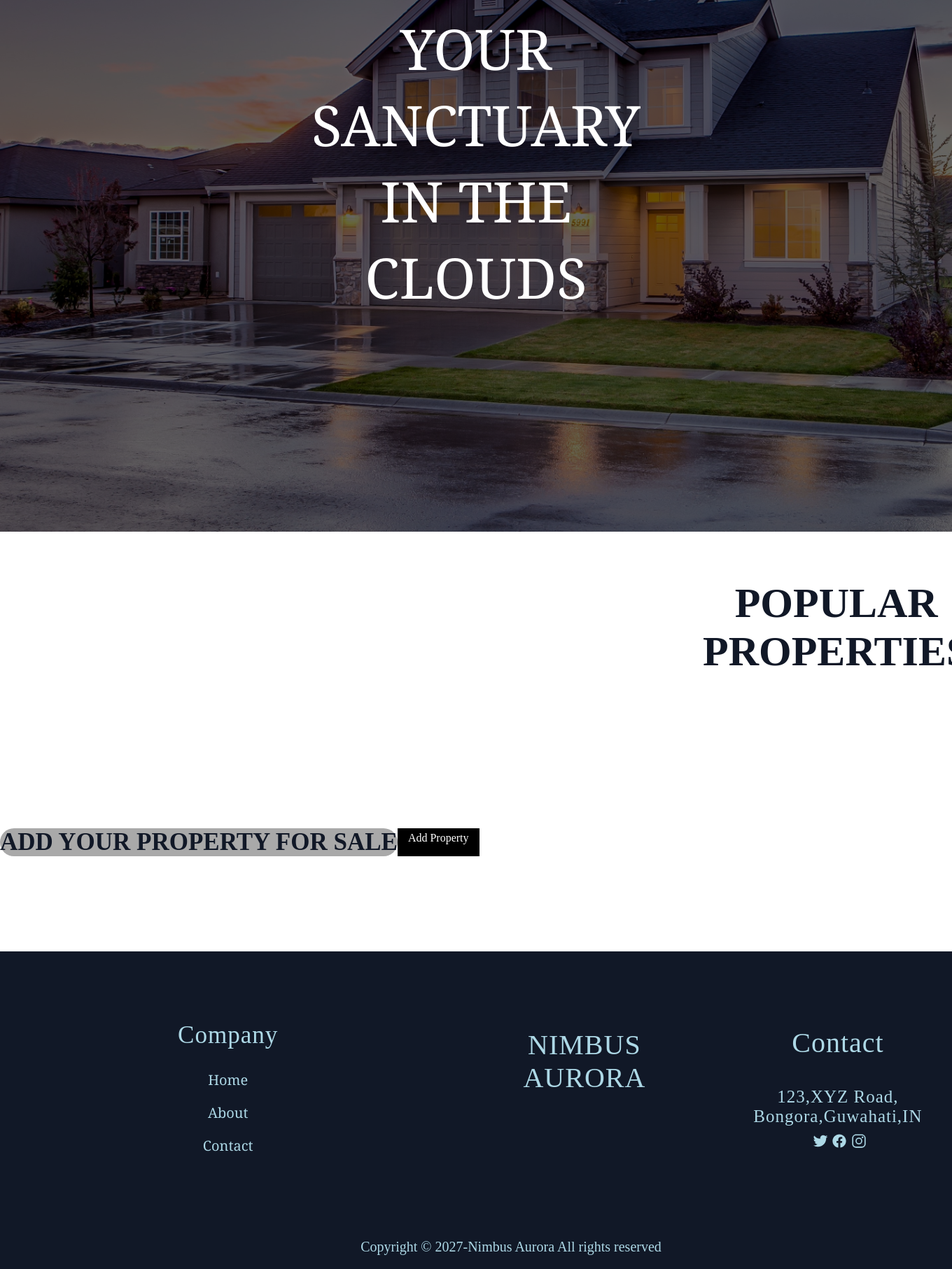
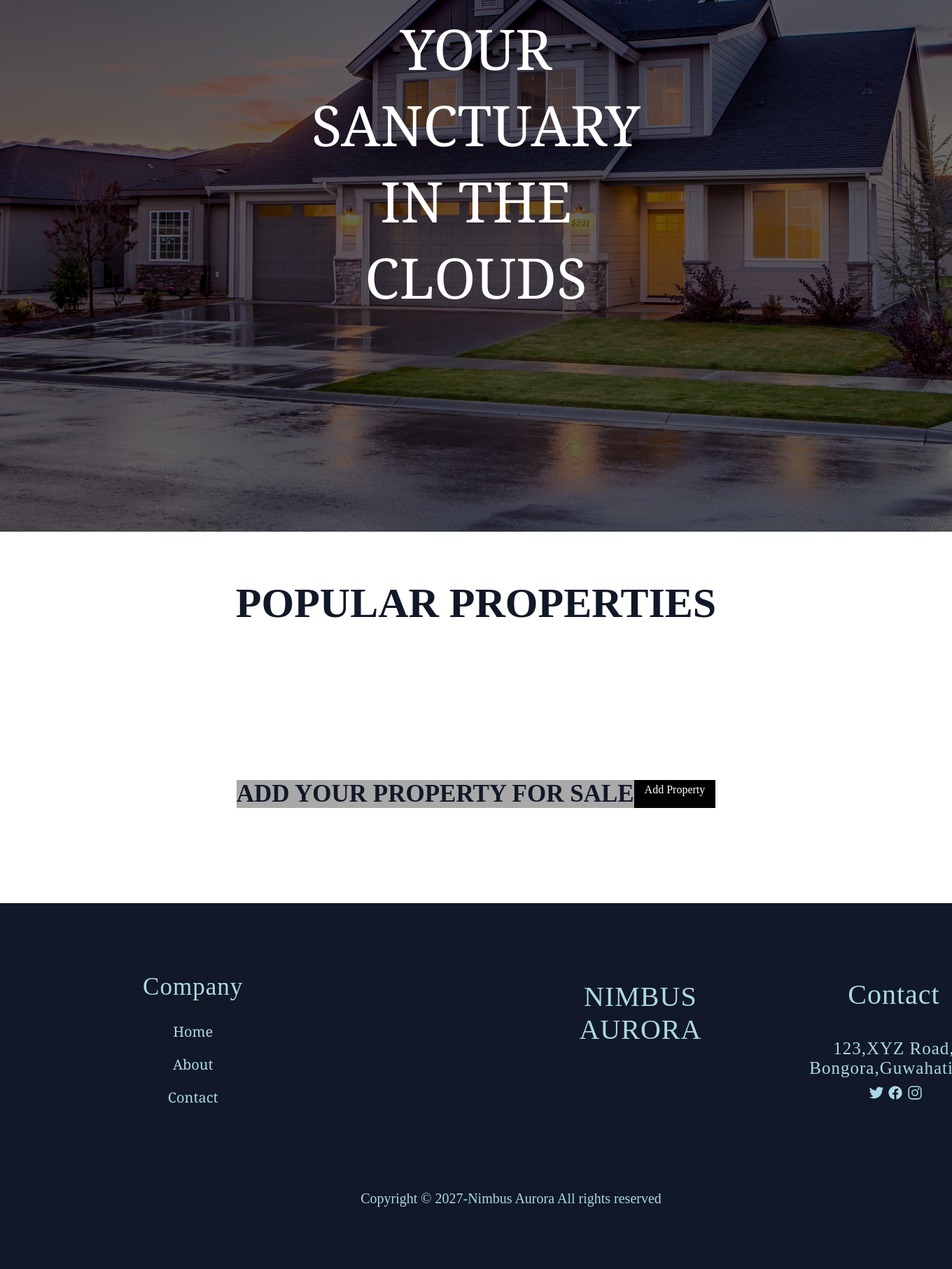
Before and after one commit to anant-357/DBMS_IIITG_Project, a Flask app: page / in a window 1360 px wide; the page is wider, and only the part inside the window is pictured. Shown: the part 200-2014 px from the top of that part at 70% size. After the commit the page ends 1925 px from the top of that part, so only its background shows below. Run offline with Flask 3, Linux system fonts and the light colour scheme; data that the repository does not hold is empty; parts of the project's set-up code (start-up, migrations or seed data) failed here and were passed over.

Commit message:
updated css

```diff
--- a/static/css/styles.css
+++ b/static/css/styles.css
@@ -123,13 +123,13 @@
 }
 
 .wrapper {
-  position: absolute;
+  position: fixed;
   width: 420px;
   height: 450px;
   background: transparent;
   border: 2px solid lightblue;
   border-radius: 20px;
-  backdrop-filter: blur(20px);
+  backdrop-filter: blur(10px);
   box-shadow: 0 0 30px rgba(0, 0, 0, 0.5);
   justify-content: center;
   align-items: center;
@@ -137,7 +137,6 @@
   flex-direction: column;
   justify-content: center;
   overflow: hidden;
-  /* transition: height .2s ease; */
   transform: scale(0);
   transition: transform 0.5s ease, height 0.2s ease;
 }
@@ -152,9 +151,6 @@
 
 .wrapper .form-box {
   width: 100%;
-  /* height: 10%; */
-  /* padding: 80px; */
-  /* height: 100vh; */
 }
 
 .wrapper .form-box.login {
@@ -592,6 +588,7 @@
   padding: 100px 15%;
   color: lightblue;
   display: flex;
+  overflow: hidden;
 }
 
 .footer div {
@@ -836,15 +833,15 @@
 }
 
 .seller {
-  width: 100%;
+  width: 60%;
   display: flex;
+  flex-direction: column;
 }
 
 .seller h1 {
   font-family: "Times New Roman", Times, serif;
   font-size: 35px;
   background-color: darkgray;
-  border-radius: 300px;
   color: #111827;
   text-align: center;
   justify-content: center;
@@ -905,16 +902,13 @@
   background: transparent;
 }
 
-.img {
-  /* background-color: #253047; */
-  /* width:25% */
+.thirdSection {
+  margin: 10% 0;
+  display: flex;
+  justify-content: center;
 }
 
-.thirdSection {
-  margin: 10% 0;
-}
-
-@media (max-width: 2000px) {
+@media (min-width: 2000px) {
   .navbar {
     width: 100%;
   }
```
Also changed, not shown: static/css/new_agent.css (+7 -6 lines).
